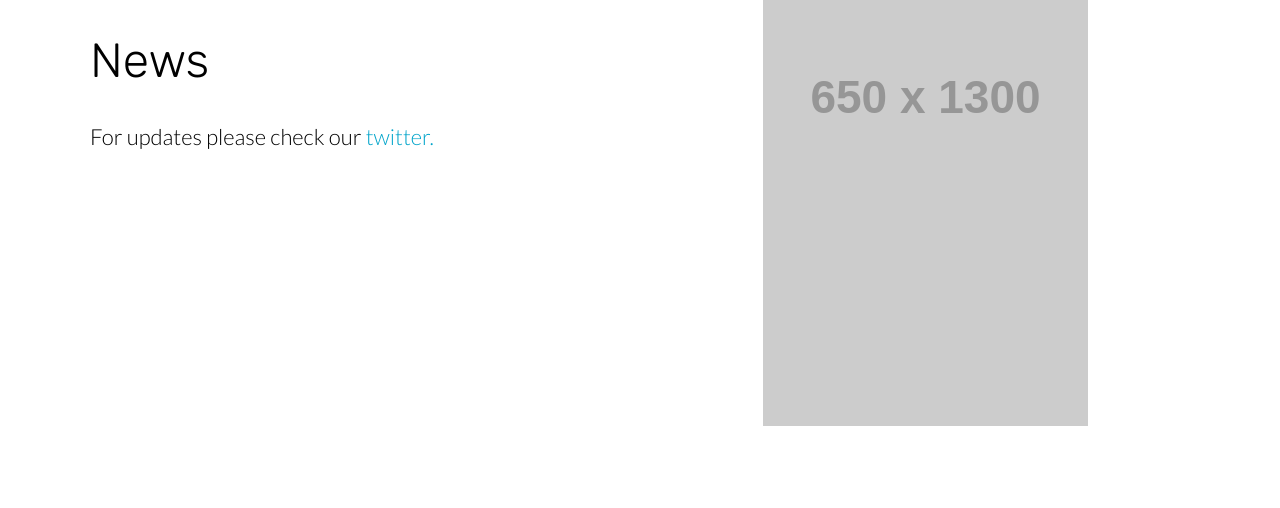
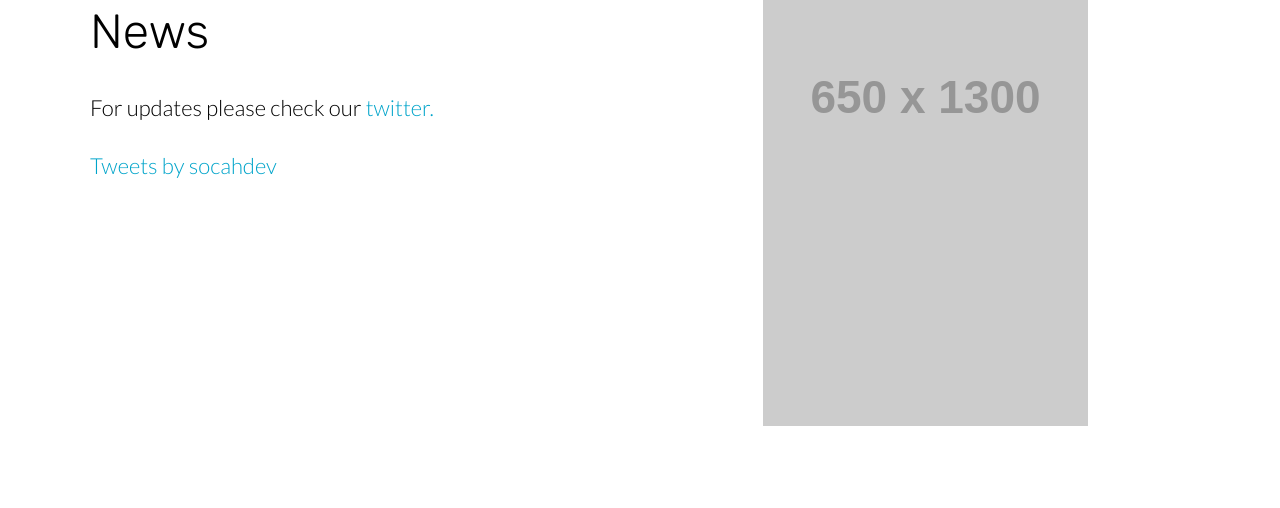
Before and after one commit to leavescircle/leavescircle.github.io, a plain HTML site: page index.html in a window 1280 px wide. Shown: the part 2632-3140 px from the top of the page. Drawn offline with nearby package versions, Linux system fonts and the light colour scheme; placeholder pictures from the web are drawn by us.

Commit message:
Update index.html

```diff
--- a/index.html
+++ b/index.html
@@ -124,6 +124,9 @@
 			<div class="text">
 				<h2 class="editable" data-cms-source="/index.html" data-cms-index="8">News</h2>
 				<p class="editable" data-cms-source="/index.html" data-cms-index="9">For updates please check our <a href="https://twitter.com/leavescircle">twitter.</a></p>
+				<p><a class="twitter-timeline" data-theme="dark" href="https://twitter.com/socahdev?ref_src=twsrc%5Etfw">Tweets by socahdev</a> <script async src="https://platform.twitter.com/widgets.js" charset="utf-8"></script></p>
+
+
 			</div>
 			<div class="image">
 				<img class="editable" src="https://placehold.it/650x1300" alt="Screenshot" data-cms-source="/index.html" data-cms-index="10" />
```
